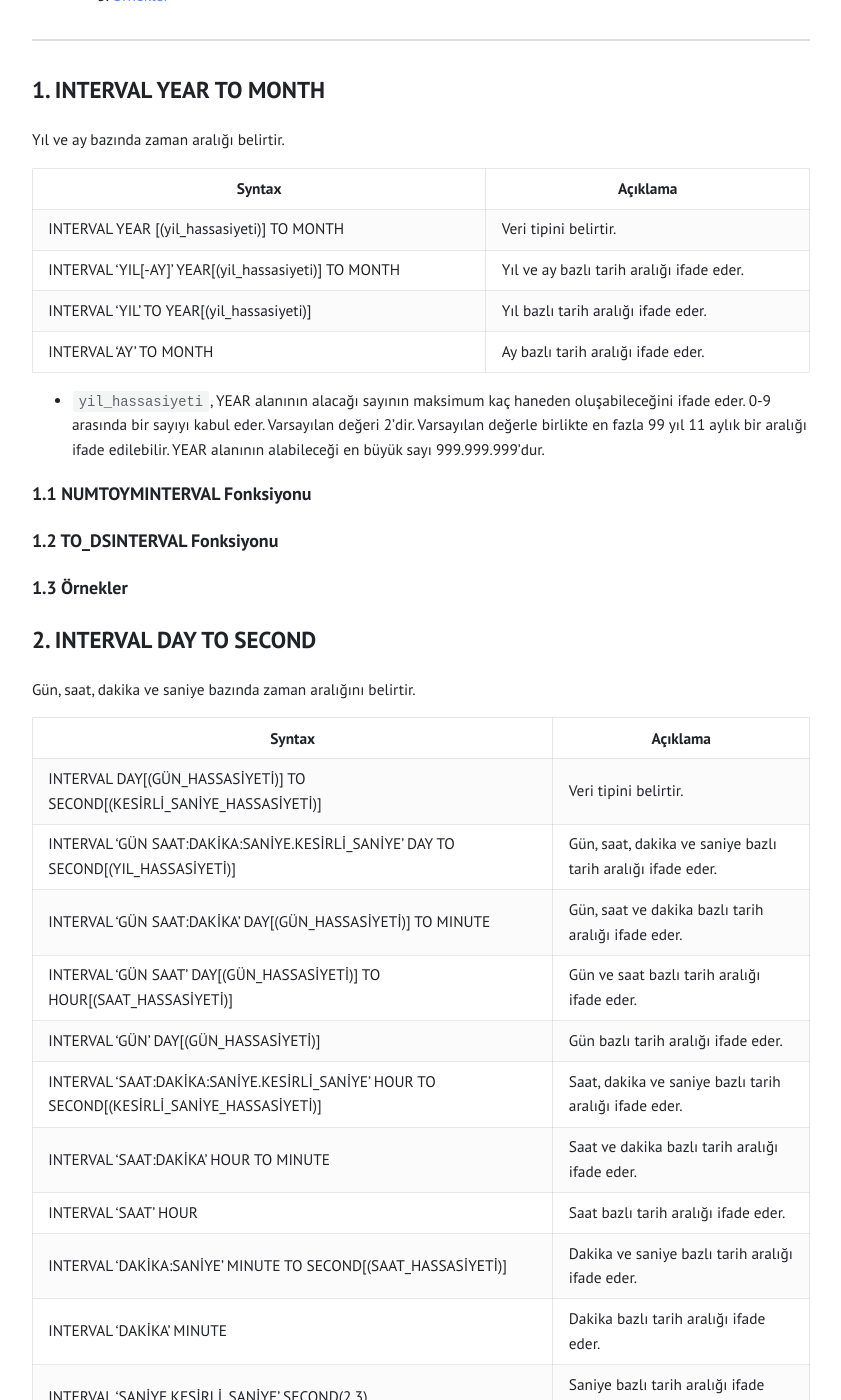
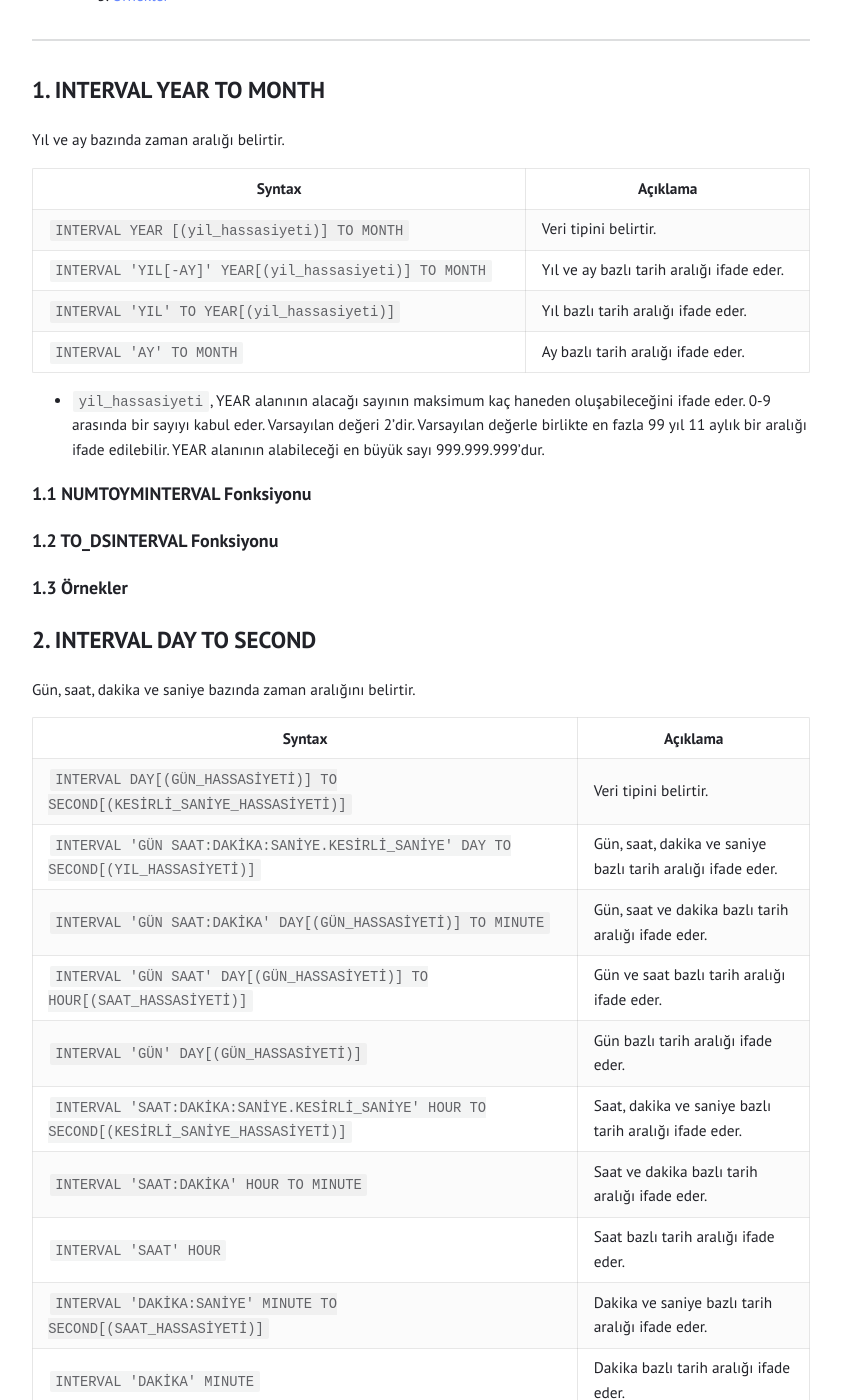
Before and after one commit to tunahanoguz/tunahanoguz.github.io, a Jekyll site: the page built from _posts/2025-05-12-oracle-interval.md, in a window 1280 px wide and 1400 px high, scrolled down 597 px. Shown: the whole window, without its empty margins (219-1060 px from the left). Built offline with Jekyll 4.4.1, drawn with Linux system fonts in a browser that asks for light colours; some of the changed text lies outside the part shown.

Commit message:
Update 2025-05-12-oracle-interval.md

```diff
--- a/_posts/2025-05-12-oracle-interval.md
+++ b/_posts/2025-05-12-oracle-interval.md
@@ -24,12 +24,12 @@ INTERVAL veri tipi, iki date time arasındaki zaman aralığını ifade eder ve
 
 Yıl ve ay bazında zaman aralığı belirtir.
 
-| Syntax                                               | Açıklama                                  |
-|------------------------------------------------------|-------------------------------------------|
-| INTERVAL YEAR [(yil_hassasiyeti)] TO MONTH           | Veri tipini belirtir.                     |
-| INTERVAL 'YIL[-AY]' YEAR[(yil_hassasiyeti)] TO MONTH | Yıl ve ay bazlı tarih aralığı ifade eder. |
-| INTERVAL 'YIL' TO YEAR[(yil_hassasiyeti)]            | Yıl bazlı tarih aralığı ifade eder.       |
-| INTERVAL 'AY' TO MONTH                               | Ay bazlı tarih aralığı ifade eder.        |
+| Syntax                                                 | Açıklama                                  |
+|--------------------------------------------------------|-------------------------------------------|
+| `INTERVAL YEAR [(yil_hassasiyeti)] TO MONTH`           | Veri tipini belirtir.                     |
+| `INTERVAL 'YIL[-AY]' YEAR[(yil_hassasiyeti)] TO MONTH` | Yıl ve ay bazlı tarih aralığı ifade eder. |
+| `INTERVAL 'YIL' TO YEAR[(yil_hassasiyeti)]`            | Yıl bazlı tarih aralığı ifade eder.       |
+| `INTERVAL 'AY' TO MONTH`                               | Ay bazlı tarih aralığı ifade eder.        |
 
 - `yil_hassasiyeti`, YEAR alanının alacağı sayının maksimum kaç haneden oluşabileceğini ifade eder. 0-9 arasında bir sayıyı kabul eder. Varsayılan değeri 2'dir. Varsayılan değerle birlikte en fazla 99 yıl 11 aylık bir aralığı ifade edilebilir. YEAR alanının alabileceği en büyük sayı 999.999.999'dur.
 
@@ -43,19 +43,19 @@ Yıl ve ay bazında zaman aralığı belirtir.
 
 Gün, saat, dakika ve saniye bazında zaman aralığını belirtir.
 
-| Syntax                                                                                    | Açıklama                                  |
-|-------------------------------------------------------------------------------------------|-------------------------------------------|
-| INTERVAL DAY[(GÜN_HASSASİYETİ)] TO SECOND[(KESİRLİ_SANİYE_HASSASİYETİ)]                   | Veri tipini belirtir. |
-| INTERVAL 'GÜN SAAT:DAKİKA:SANİYE.KESİRLİ_SANİYE' DAY TO SECOND[(YIL_HASSASİYETİ)]         | Gün, saat, dakika ve saniye bazlı tarih aralığı ifade eder. |
-| INTERVAL 'GÜN SAAT:DAKİKA' DAY[(GÜN_HASSASİYETİ)] TO MINUTE                               | Gün, saat ve dakika bazlı tarih aralığı ifade eder. |
-| INTERVAL 'GÜN SAAT' DAY[(GÜN_HASSASİYETİ)] TO HOUR[(SAAT_HASSASİYETİ)]                    | Gün ve saat bazlı tarih aralığı ifade eder. |
-| INTERVAL 'GÜN' DAY[(GÜN_HASSASİYETİ)]                                                     | Gün bazlı tarih aralığı ifade eder. |
-| INTERVAL 'SAAT:DAKİKA:SANİYE.KESİRLİ_SANİYE' HOUR TO SECOND[(KESİRLİ_SANİYE_HASSASİYETİ)] | Saat, dakika ve saniye bazlı tarih aralığı ifade eder. |
-| INTERVAL 'SAAT:DAKİKA' HOUR TO MINUTE                                                     | Saat ve dakika bazlı tarih aralığı ifade eder. |
-| INTERVAL 'SAAT' HOUR                                                                      | Saat bazlı tarih aralığı ifade eder. |
-| INTERVAL 'DAKİKA:SANİYE' MINUTE TO SECOND[(SAAT_HASSASİYETİ)]                             | Dakika ve saniye bazlı tarih aralığı ifade eder. |
-| INTERVAL 'DAKİKA' MINUTE                                                                  | Dakika bazlı tarih aralığı ifade eder. |
-| INTERVAL 'SANİYE.KESİRLİ_SANİYE' SECOND(2,3)                                              | Saniye bazlı tarih aralığı ifade eder. |
+| Syntax                                                                                      | Açıklama                                                    |
+|---------------------------------------------------------------------------------------------|-------------------------------------------------------------|
+| `INTERVAL DAY[(GÜN_HASSASİYETİ)] TO SECOND[(KESİRLİ_SANİYE_HASSASİYETİ)]`                   | Veri tipini belirtir.                                       |
+| `INTERVAL 'GÜN SAAT:DAKİKA:SANİYE.KESİRLİ_SANİYE' DAY TO SECOND[(YIL_HASSASİYETİ)]`         | Gün, saat, dakika ve saniye bazlı tarih aralığı ifade eder. |
+| `INTERVAL 'GÜN SAAT:DAKİKA' DAY[(GÜN_HASSASİYETİ)] TO MINUTE`                               | Gün, saat ve dakika bazlı tarih aralığı ifade eder.         |
+| `INTERVAL 'GÜN SAAT' DAY[(GÜN_HASSASİYETİ)] TO HOUR[(SAAT_HASSASİYETİ)]`                    | Gün ve saat bazlı tarih aralığı ifade eder.                 |
+| `INTERVAL 'GÜN' DAY[(GÜN_HASSASİYETİ)]`                                                     | Gün bazlı tarih aralığı ifade eder.                         |
+| `INTERVAL 'SAAT:DAKİKA:SANİYE.KESİRLİ_SANİYE' HOUR TO SECOND[(KESİRLİ_SANİYE_HASSASİYETİ)]` | Saat, dakika ve saniye bazlı tarih aralığı ifade eder.      |
+| `INTERVAL 'SAAT:DAKİKA' HOUR TO MINUTE`                                                     | Saat ve dakika bazlı tarih aralığı ifade eder.              |
+| `INTERVAL 'SAAT' HOUR`                                                                      | Saat bazlı tarih aralığı ifade eder.                        |
+| `INTERVAL 'DAKİKA:SANİYE' MINUTE TO SECOND[(SAAT_HASSASİYETİ)]`                             | Dakika ve saniye bazlı tarih aralığı ifade eder.            |
+| `INTERVAL 'DAKİKA' MINUTE`                                                                  | Dakika bazlı tarih aralığı ifade eder.                      |
+| `INTERVAL 'SANİYE.KESİRLİ_SANİYE' SECOND(2,3)`                                              | Saniye bazlı tarih aralığı ifade eder.                      |
 
 ### 2.1 NUMTODSINTERVAL Fonksiyonu {#numtodsinterval}
 
```
